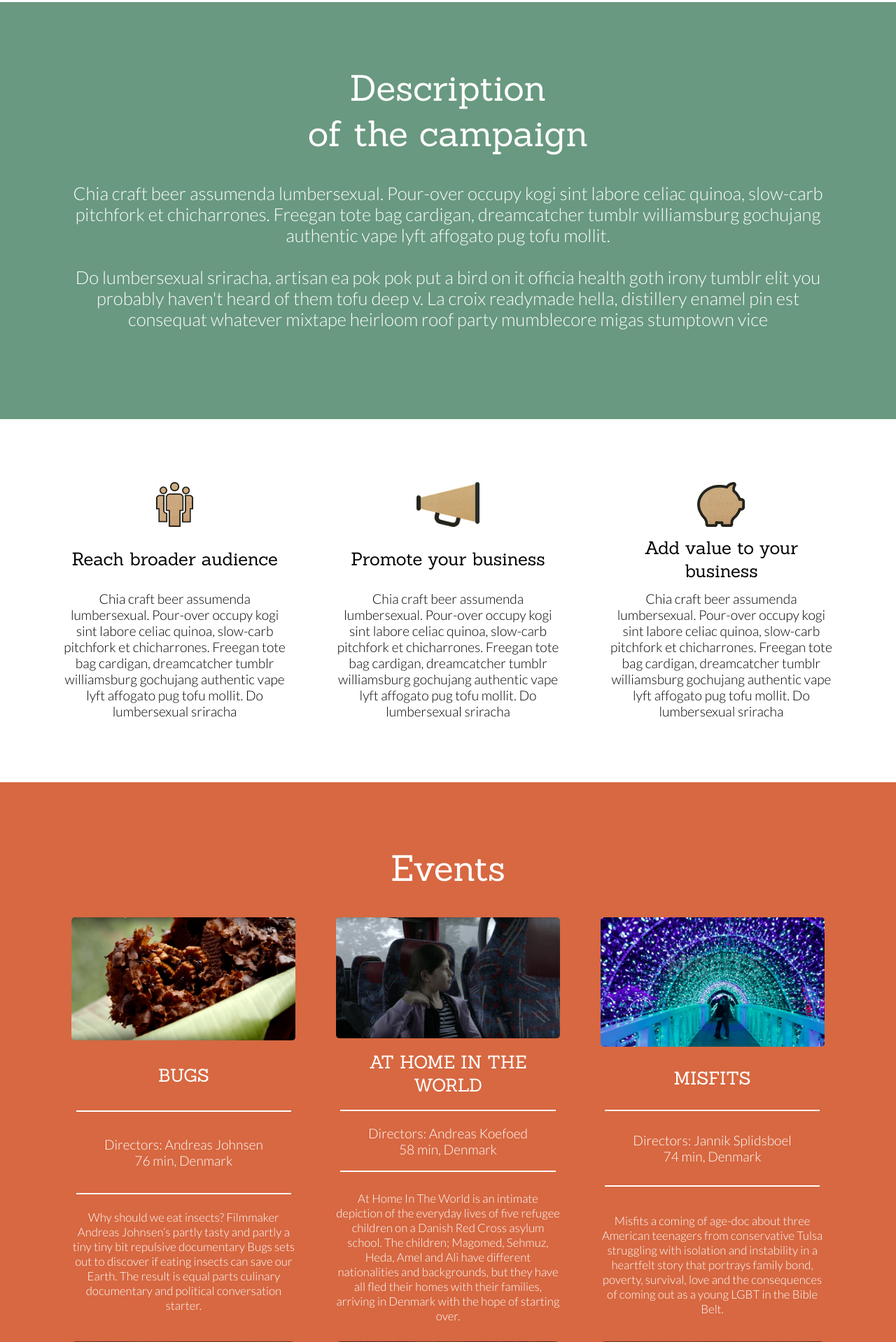
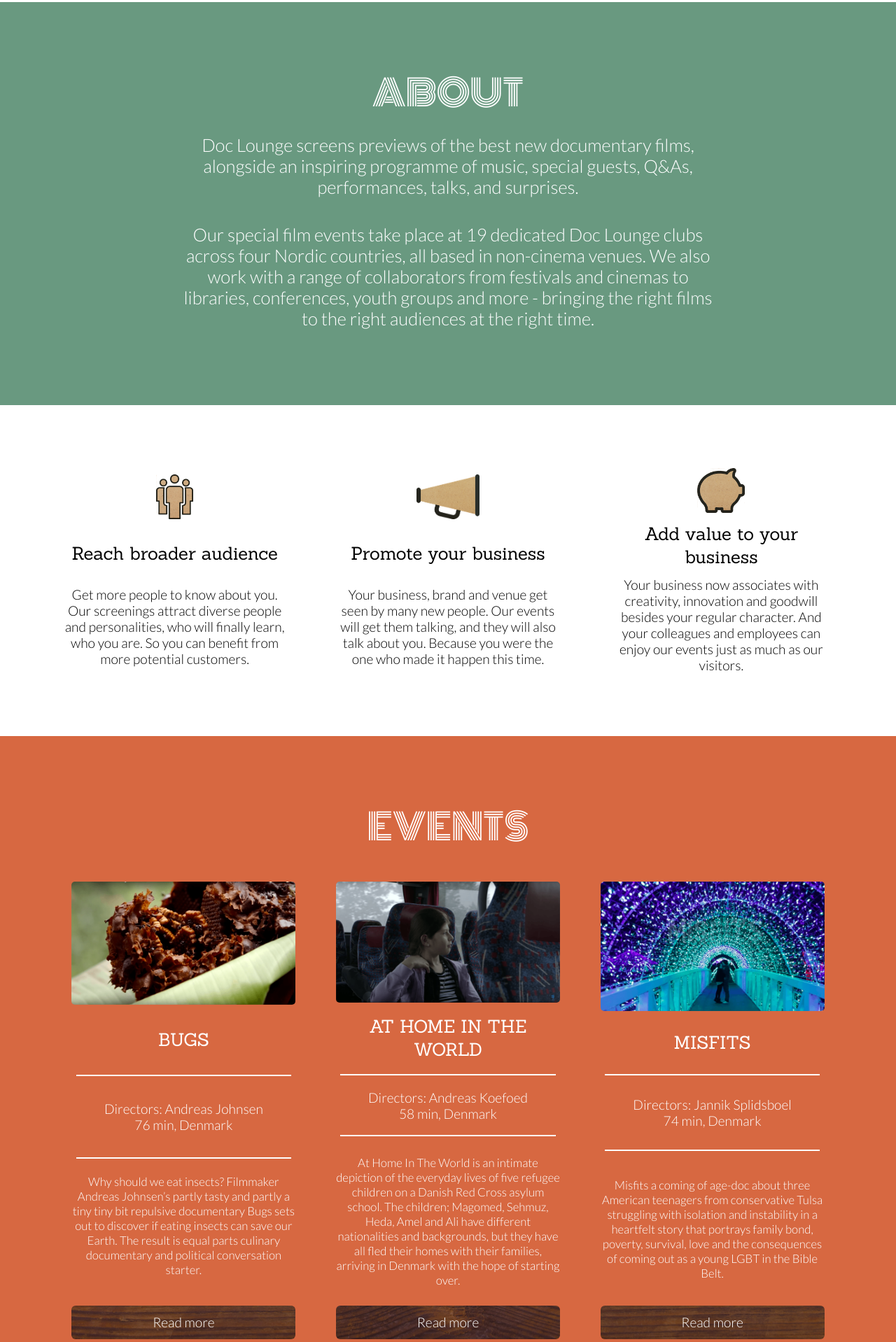
Before and after one commit to radovansurlak/project21, a PHP site: page / in a window 1280 px wide. Shown: the part 722-2640 px from the top of the page at 70% size. Run offline with PHP 8.4, Linux system fonts and the light colour scheme; some libraries are stand-ins or nearby versions.

Commit message:
font, logo changes

```diff
--- a/css/fonts.css
+++ b/css/fonts.css
@@ -1,3 +1,3 @@
 @import 'https://fonts.googleapis.com/css?family=Lato:300';
-@import 'https://fonts.googleapis.com/css?family=Playfair+Display:400,700';
 @import 'https://fonts.googleapis.com/css?family=Sanchez';
+@import 'https://fonts.googleapis.com/css?family=Monoton';
--- a/css/main.css
+++ b/css/main.css
@@ -18,8 +18,9 @@
   border: 1px solid white; }
 
 .headline {
+  text-transform: uppercase;
   text-align: center;
-  font-family: Sanchez, serif, sans-serif;
+  font-family: Monoton, sans-serif;
   font-size: 4vw; }
 
 .subheadline {
@@ -46,7 +47,7 @@
 .benefit-bar {
   display: flex;
   flex-direction: column;
-  justify-content: space-between;
+  justify-content: space-around;
   width: 25vw; }
   .benefit-bar img {
     align-self: center;
@@ -127,6 +128,13 @@
   background-color: #699980;
   color: white;
   text-align: center; }
+  #description img {
+    width: 20vw; }
+  #description .headline, #description .subheadline {
+    margin: 0 auto;
+    width: 70%; }
+  #description .subheadline {
+    padding: 1.5vw; }
 
 #benefits {
   background-color: white;
@@ -180,6 +188,8 @@
   justify-content: space-between;
   width: 25vw; }
   #testimonials .testimonial-bar .headline {
+    text-transform: capitalize;
+    font-family: Sanchez, serif;
     font-size: 2vw; }
   #testimonials .testimonial-bar p {
     padding: 1vw; }
@@ -268,6 +278,9 @@
 
 #vid-overlay {
   width: 100vw;
+  padding: 1vw;
+  box-shadow: 0 0 30px 5px rgba(0, 0, 0, 0.2);
+  background-color: rgba(0, 0, 0, 0.2);
   position: absolute; }
 
 #headline {
@@ -280,6 +293,7 @@
   color: white; }
 
 #subheadline {
+  text-align: center;
   padding-top: 0.5em;
   width: 70%;
   margin: 0 auto;
@@ -310,9 +324,8 @@
     display: inline-block;
     position: absolute;
     left: 1.5vw;
-    top: -3vw;
-    height: 17vw;
-    transition: height 350ms ease; }
+    top: 0.6vw;
+    transition: all 350ms ease; }
   #menu ul {
     height: 5vw;
     display: flex;
--- a/css/main.scss
+++ b/css/main.scss
@@ -27,8 +27,9 @@
 }
 
 .headline {
+  text-transform: uppercase;
   text-align: center;
-  font-family: $headline-font, sans-serif;
+  font-family: Monoton, sans-serif;
   font-size: 4vw;
 }
 
@@ -56,7 +57,7 @@
 .benefit-bar {
   display: flex;
   flex-direction: column;
-  justify-content: space-between;
+  justify-content: space-around;
   width: 25vw;
   img {
     align-self: center;
@@ -163,6 +164,16 @@
 
 #description {
   height: auto;
+  img {
+    width: 20vw;
+  }
+  .headline,.subheadline {
+    margin: 0 auto;
+    width: 70%;
+  }
+  .subheadline {
+    padding: 1.5vw;
+  }
   background-color: #699980;
   color: white;
   text-align: center;
@@ -242,6 +253,8 @@
     justify-content: space-between;
     width: 25vw;
     .headline {
+      text-transform: capitalize;
+      font-family: $headline-font;
       font-size: 2vw;
     }
     p {
@@ -353,14 +366,14 @@
       }
     }
 
-
-
-
 //
 
 
 #vid-overlay {
   width: 100vw;
+  padding: 1vw;
+  box-shadow: 0 0 30px 5px rgba(0,0,0,0.2);
+  background-color: rgba(0,0,0,0.2);
   position: absolute;
 }
 
@@ -375,6 +388,7 @@
 }
 
 #subheadline {
+  text-align: center;
   padding-top: 0.5em;
   width: 70%;
   margin: 0 auto;
@@ -412,9 +426,8 @@
     display: inline-block;
     position: absolute;
     left: 1.5vw;
-    top: -3vw;
-    height: 17vw;
-    transition: height 350ms ease;
+    top: 0.6vw;
+    transition: all 350ms ease;
   }
   ul {
     height: 5vw;
--- a/index.php
+++ b/index.php
@@ -56,8 +56,8 @@
   <!-- VIDEO TEXT OVERLAY -->
 
       <div id="vid-overlay">
-        <h1 id="headline">Meet the DocLounge</h1>
-        <h2 id="subheadline">Chia craft beer assumenda lumbersexual. Pour-over occupy kogi sint labore celiac quinoa, slow-carb pitchfork et chicharrones. Freegan tote bag cardigan, dreamcatcher tumblr williamsburg gochujang authentic vape lyft affogato pug tofu mollit.</h2>
+        <h1 id="headline">Meet Doc Lounge</h1>
+        <h2 id="subheadline">We are all about grasping what's happening now and sparking thoughts and conversations in those who are hungry for documentaries.</h2>
       </div>
 
     </div>
@@ -68,8 +68,8 @@
 
   <section class="section" id="description">
 
-    <h1 class="headline">Description<br>of the campaign</h1>
-    <h2 class="subheadline">Chia craft beer assumenda lumbersexual. Pour-over occupy kogi sint labore celiac quinoa, slow-carb pitchfork et chicharrones. Freegan tote bag cardigan, dreamcatcher tumblr williamsburg gochujang authentic vape lyft affogato pug tofu mollit. <br><br> Do lumbersexual sriracha, artisan ea pok pok put a bird on it officia health goth irony tumblr elit you probably haven't heard of them tofu deep v. La croix readymade hella, distillery enamel pin est consequat whatever mixtape heirloom roof party mumblecore migas stumptown vice</h2>
+    <h1 class="headline">About</h1>
+    <h2 class="subheadline">Doc Lounge screens previews of the best new documentary films, alongside an inspiring programme of music, special guests, Q&As, performances, talks, and surprises.</h2><h2 class="subheadline"> Our special film events take place at 19 dedicated Doc Lounge clubs across four Nordic countries, all based in non-cinema venues. We also work with a range of collaborators from festivals and cinemas to libraries, conferences, youth groups and more - bringing the right films to the right audiences at the right time.</h2>
 
   </section>
 
@@ -82,19 +82,27 @@
       <div class="benefit-bar">
         <img src="media/magnet.png" alt="people icon">
         <h2 class="subheadline">Reach broader audience</h2>
-        <p class="description">Chia craft beer assumenda lumbersexual. Pour-over occupy kogi sint labore celiac quinoa, slow-carb pitchfork et chicharrones. Freegan tote bag cardigan, dreamcatcher tumblr williamsburg gochujang authentic vape lyft affogato pug tofu mollit. Do lumbersexual sriracha</p>
+        <p class="description">Get more people to know about you. Our screenings attract diverse
+people and personalities, who will finally
+learn, who you are. So you can benefit from
+more potential customers.</p>
       </div>
 
       <div class="benefit-bar">
         <img src="media/megaphone.png" alt="megaphone icon">
         <h2 class="subheadline">Promote your business</h2>
-        <p class="description">Chia craft beer assumenda lumbersexual. Pour-over occupy kogi sint labore celiac quinoa, slow-carb pitchfork et chicharrones. Freegan tote bag cardigan, dreamcatcher tumblr williamsburg gochujang authentic vape lyft affogato pug tofu mollit. Do lumbersexual sriracha</p>
+        <p class="description">Your business, brand and venue get seen by many new people.
+Our events will get them talking, and they will also talk about you.
+Because you were the one who made it happen this time.</p>
       </div>
 
       <div class="benefit-bar">
         <img src="media/money.png" alt="piggy bank icon">
         <h2 class="subheadline">Add value to your business</h2>
-        <p class="description">Chia craft beer assumenda lumbersexual. Pour-over occupy kogi sint labore celiac quinoa, slow-carb pitchfork et chicharrones. Freegan tote bag cardigan, dreamcatcher tumblr williamsburg gochujang authentic vape lyft affogato pug tofu mollit. Do lumbersexual sriracha</p>
+        <p class="description">Your business now associates with
+creativity, innovation and goodwill besides
+your regular character. And your colleagues and employees
+can enjoy our events just as much as our visitors.</p>
       </div>
 
     </div>
--- a/js/jquery.js
+++ b/js/jquery.js
@@ -18,12 +18,12 @@
 
 $(window).scroll(function() {
     if ($(window).scrollTop() > 100) {
-        $("#logo").css("height","11vw");
+        $("#logo").css({height:"4.5vw",top:"0.6vw"});
         $("#menu").delay("300ms").css("height","5vw");
     }
     else {
         $("#menu").css("height","0vw");
-        $("#logo").delay("300ms").css("height","17vw");
+        $("#logo").delay("300ms").css({height:"7vw",top:"2vw"});
 
     }
 });
```
Also changed, not shown: media/png_logo1.png, 2 other files.
